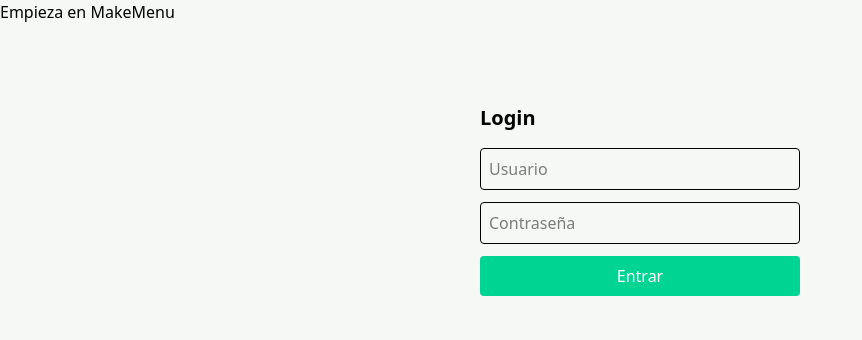
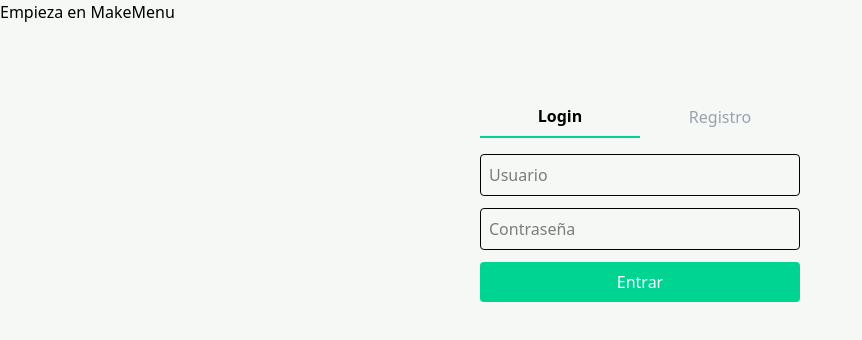
Before and after one commit to CRhernandez1/make-menu, a Vue app in the folder client/: page /login in a window 1280 px wide. Shown: the top 340 px of the page, without its empty margins (0-862 px from the left). Built offline with nearby package versions, Linux system fonts and the light colour scheme.

Commit message:
auth connected

```diff
--- a/client/src/components/auth-page/FormLogin.vue
+++ b/client/src/components/auth-page/FormLogin.vue
@@ -1,7 +1,23 @@
 <template>
   <div class="flex items-center justify-center mt-20">
     <div class="w-full max-w-xs">
-      <h2 class="text-xl font-bold mb-4">Login</h2>
+      <div class="flex mb-4">
+        <button
+          @click="tab = 'login'"
+          :class="tab === 'login' ? 'border-b-2 border-emerald-400 font-bold' : 'text-gray-400'"
+          class="flex-1 pb-2"
+        >
+          Login
+        </button>
+        <button
+          @click="tab = 'register'"
+          :class="tab === 'register' ? 'border-b-2 border-emerald-400 font-bold' : 'text-gray-400'"
+          class="flex-1 pb-2"
+        >
+          Registro
+        </button>
+      </div>
+
       <input
         v-model="username"
         type="text"
@@ -14,34 +30,78 @@
         placeholder="Contraseña"
         class="w-full mb-3 p-2 border rounded"
       />
-      <button @click="handleLogin" class="w-full bg-emerald-400 text-white p-2 rounded">
-        Entrar
+
+      <template v-if="tab === 'register'">
+        <input
+          v-model="firstName"
+          type="text"
+          placeholder="Nombre"
+          class="w-full mb-3 p-2 border rounded"
+        />
+        <input
+          v-model="lastName"
+          type="text"
+          placeholder="Apellido"
+          class="w-full mb-3 p-2 border rounded"
+        />
+        <input
+          v-model="email"
+          type="email"
+          placeholder="Correo"
+          class="w-full mb-3 p-2 border rounded"
+        />
+        <input
+          v-model="phone"
+          type="tel"
+          placeholder="Teléfono"
+          class="w-full mb-3 p-2 border rounded"
+        />
+      </template>
+
+      <button
+        @click="handleSubmit"
+        class="w-full bg-emerald-400 text-white p-2 rounded"
+      >
+        {{ tab === 'login' ? 'Entrar' : 'Registrarse' }}
       </button>
       <p v-if="message" class="mt-2 text-sm text-red-500">{{ message }}</p>
     </div>
   </div>
 </template>
+
 <script setup lang="ts">
-import { ref } from 'vue';
+import { ref } from 'vue'
+import { useAuthStore } from '@/stores/auth'
 
-const username = ref('');
-const password = ref('');
-const message = ref('');
+const auth = useAuthStore()
+const tab = ref('login')
+const username = ref('')
+const password = ref('')
+const firstName = ref('')
+const lastName = ref('')
+const email = ref('')
+const phone = ref('')
+const message = ref('')
 
-const handleLogin = async () => {
+const handleSubmit = async () => {
+  message.value = ''
   try {
-    const res = await fetch('http://127.0.0.1:8000/api/auth/login/', {
-      method: 'POST',
-      headers: { 'Content-Type': 'application/json' },
-      body: JSON.stringify({
-        username: username.value,
-        password: password.value,
-      }),
-    });
-    const data = await res.json();
-    console.log(data);
+    if (tab.value === 'login') {
+      await auth.login(username.value, password.value)
+    } else {
+      await auth.register(
+        username.value,
+        password.value,
+        firstName.value,
+        lastName.value,
+        email.value,
+        phone.value
+      )
+    }
   } catch {
-    message.value = 'Error al conectar con el servidor';
+    message.value = tab.value === 'login'
+      ? 'Usuario o contraseña incorrectos'
+      : 'Error al registrar'
   }
-};
+}
 </script>
--- a/client/src/components/landing-page/NavBar.vue
+++ b/client/src/components/landing-page/NavBar.vue
@@ -11,15 +11,31 @@
         <a href="#">Quiénes somos</a>
       </nav>
     </div>
-    <RouterLink to="/login" class="block p-2.5 background bg-emerald-400 rounded-xl"
-      >Empezar &rarr;</RouterLink
+
+    <button
+      v-if="auth.isLoggedIn"
+      @click="auth.logout()"
+      class="block p-2.5 bg-red-400 text-white rounded-xl"
     >
+      Cerrar sesión
+    </button>
+    <RouterLink
+      v-else
+      to="/login"
+      class="block p-2.5 bg-emerald-400 rounded-xl"
+    >
+      Empezar &rarr;
+    </RouterLink>
   </header>
 </template>
+
 <script setup lang="ts">
-import CompanyLogo from './CompanyLogo.vue';
-import { RouterLink } from 'vue-router';
+import CompanyLogo from './CompanyLogo.vue'
+import { useAuthStore } from '@/stores/auth'
+
+const auth = useAuthStore()
 </script>
+
 <style scoped>
 .nav-bar {
   background-color: #fff;
--- a/client/src/main.ts
+++ b/client/src/main.ts
@@ -1,5 +1,6 @@
 import { createApp } from 'vue'
+import { createPinia } from 'pinia'
 import App from './App.vue'
 import router from './router'
 
-createApp(App).use(router).mount('#app')
+createApp(App).use(createPinia()).use(router).mount('#app')
--- /dev/null
+++ b/client/src/stores/auth.ts
@@ -0,0 +1,63 @@
+import { defineStore } from 'pinia'
+import { ref, computed } from 'vue'
+import { useRouter } from 'vue-router'
+
+export const useAuthStore = defineStore('auth', () => {
+  const token = ref(localStorage.getItem('token') || '')
+  const router = useRouter()
+
+  const isLoggedIn = computed(() => !!token.value)
+
+  const login = async (username: string, password: string) => {
+    const res = await fetch('http://127.0.0.1:8000/api/auth/login/', {
+      method: 'POST',
+      headers: { 'Content-Type': 'application/json' },
+      body: JSON.stringify({ username, password })
+    })
+    const data = await res.json()
+
+    if (res.ok) {
+      token.value = data.token
+      localStorage.setItem('token', data.token)
+      router.push('/')
+    } else {
+      throw new Error('Credenciales incorrectas')
+    }
+  }
+
+  const register = async (
+  username: string,
+  password: string,
+  firstName: string,
+  lastName: string,
+  email: string,
+  phone: string
+) => {
+  const res = await fetch('http://127.0.0.1:8000/api/auth/register/', {
+    method: 'POST',
+    headers: { 'Content-Type': 'application/json' },
+    body: JSON.stringify({
+      username,
+      password,
+      first_name: firstName,
+      last_name: lastName,
+      email,
+      phone
+    })
+  })
+
+  if (res.ok) {
+    await login(username, password)
+  } else {
+    throw new Error('Error al registrar')
+  }
+}
+
+  const logout = () => {
+    token.value = ''
+    localStorage.removeItem('token')
+    router.push('/')
+  }
+
+  return { token, isLoggedIn, login, logout, register }
+})
```
